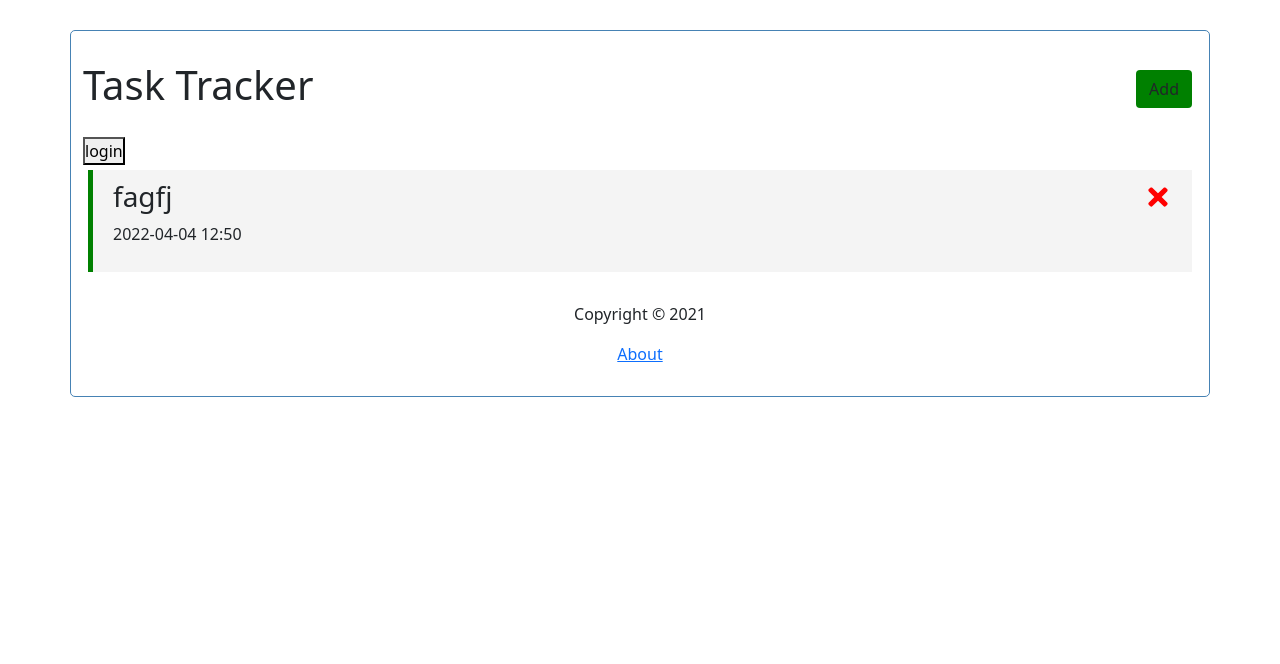
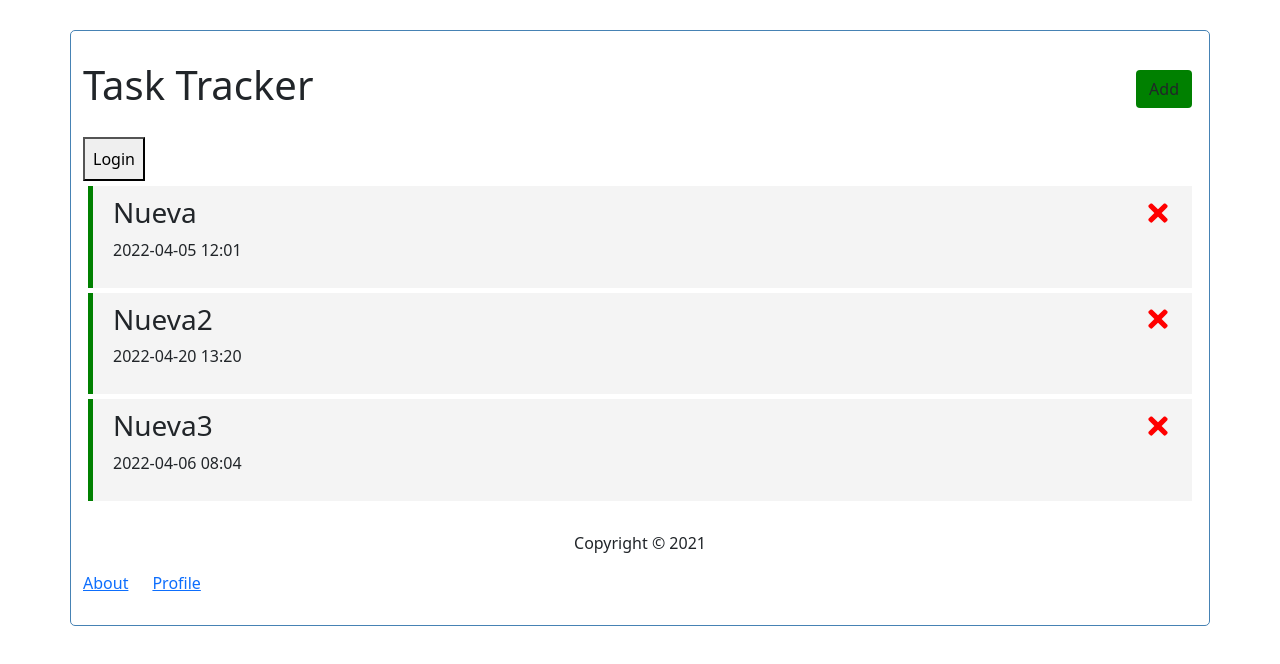
Before and after one commit to MarcosSanz1/reactFin-repo, a React (Create React App) app: page /taskTracker in a window 1280 px wide. Shown: the top 664 px of the page. Built offline with nearby package versions, Linux system fonts and the light colour scheme; data requests are answered from the project's data file.

Commit message:
Push terminar vista detalladade una task

```diff
--- a/db.json
+++ b/db.json
@@ -1,10 +1,25 @@
 {
   "tasks": [
     {
-      "text": "fagfj",
-      "date": "2022-04-05T22:00:00.000Z",
+      "name": "Nueva",
+      "day": "2022-04-05T12:01:18.727Z",
       "reminder": true,
-      "id": 4
+      "description": "Descripción de ejemplo",
+      "id": 1
+    },
+    {
+      "name": "Nueva2",
+      "day": "2022-04-20T13:20:00.000Z",
+      "reminder": true,
+      "description": "Descripción de ejemplo2",
+      "id": 2
+    },
+    {
+      "name": " Nueva3",
+      "day": "2022-04-06T08:04:06.494Z",
+      "reminder": true,
+      "description": "Ejemplo de descripción para la tarea número 3",
+      "id": 3
     }
   ]
 }
--- a/package.json
+++ b/package.json
@@ -15,6 +15,7 @@
     "react-datetime-picker": "^3.5.0",
     "react-dom": "^17.0.2",
     "react-icons": "^4.3.1",
+    "react-router": "^6.3.0",
     "react-router-dom": "^6.2.2",
     "react-scripts": "5.0.0",
     "sweetalert": "^2.1.2",
--- a/src/App.js
+++ b/src/App.js
@@ -1,5 +1,5 @@
 import { useState, useEffect } from "react";
-import { BrowserRouter as Router, Route, Routes} from "react-router-dom";
+import { BrowserRouter as Router, Route, Routes } from "react-router-dom";
 import React from "react";
 import Header from "./components/Header";
 import Tasks from "./components/Tasks";
@@ -8,10 +8,14 @@ import Footer from "./components/Footer";
 import About from "./components/About";
 import NotFound from "./components/NotFound";
 import TaskView from "./components/TaskView";
+import Profile from "./components/Profile";
+//import LoginButton from "./components/LoginButton";
 import swal from 'sweetalert';
 import "bootstrap/dist/css/bootstrap.min.css";
 
+
 const App = () => {
+
   // showAddTask -> Será un boolean para saber si el componente de AddTask se tiene que ver o no
   // "por defecto lo ponemos a false, porque queremos que lo muestre cuando cliquemos en el btn Add"
   // setShowAddTask -> Vamos a utilizar esta, solo para poder mostrar y ocultar, ya que está va a ser
@@ -45,6 +49,9 @@ const App = () => {
   // De forma predeterminada, el inicio de sesión tendrá un valor a falso. Ya que todavía no hemos iniciado sesión
   const [login, setLogin] = useState(false);
 
+  // ESTO LO PASO A
+  const [task, setTask] = useState({});
+
   // Función useEffect para sacar las tasks
   useEffect(() => {
     const getTasks = async () => {
@@ -69,11 +76,15 @@ const App = () => {
 
   // FETCH TASK
   // Guardará el contenido de una task que buscará por su id.
+  // DONDE LANZO ESTO???? - No me hace nada porque no se ejecuta
   const fetchTask = async (id) => {
     const res = await fetch(`http://localhost:3001/tasks/${id}`)
     const data = await res.json()
 
     console.log(data);
+    // navigate("/task/:id", {replace: true})
+    setTask(data);
+    console.log(task);
     return data
   }
 
@@ -88,10 +99,6 @@ const App = () => {
 
   // Usamos fetch para buscar la task de la API que queremos borrar y method para poner que queremos hacer
   const deleteTask = async (id) => {
-    await fetch(`http://localhost:3001/tasks/${id}`, {
-      method: 'DELETE'
-    })
-
 
     swal({
       title: "Are you sure?",
@@ -101,13 +108,19 @@ const App = () => {
       dangerMode: true,
     })
     .then((willDelete) => {
+      console.log(willDelete);
       if (willDelete) {
+        console.log("Entro")
         swal("Poof! Task has been deleted successfully", {
           icon: "success",
         })
         setTasks(tasks.filter((task) => task.id !== id));
+        fetch(`http://localhost:3001/tasks/${id}`, {
+        method: 'DELETE'
+    })
       }
     });
+    console.log(tasks)
   }
 
   // TOGGLE REMINDER
@@ -117,29 +130,30 @@ const App = () => {
   // si la id de la task es = a la que le recogemos, entonces vamos a tener un objeto específico con
   // la task que ya teníamos y cambiando el valor de reminder, que será lo opuesto de lo que tenía,
   // si tenía el valor a true ahora será false y viceversa. De lo contrario, va a devolver la task que ya teníamos
-  const toggleReminder = async (id) => {
-    const taskToToggle = await fetchTask(id)
-    const uptask = {...taskToToggle,
-    reminder: !taskToToggle.reminder}
 
-    console.log(uptask)
-    // Usamos fetch para buscar la task de la API que queremos buscar y method para poner que queremos hacer
-    const res = await fetch(`http://localhost:3001/tasks/${id}`, {
-      method: 'PUT',
-      headers: {
-        'Content-type': 'application/json'
-      },
-      // Guardamos en string el reminder de la task pasada por id
-      body: JSON.stringify(uptask),
-    })
+  // const toggleReminder = async (id) => {
+  //   const taskToToggle = await fetchTask(id)
+  //   const updateTask = {...taskToToggle,
+  //   reminder: !taskToToggle.reminder}
 
-    // const data = await res.json()
+  //   console.log(updateTask)
+  //   // Usamos fetch para buscar la task de la API que queremos buscar y method para poner que queremos hacer
+  //   const res = await fetch(`http://localhost:3001/tasks/${id}`, {
+  //     method: 'PUT',
+  //     headers: {
+  //       'Content-type': 'application/json'
+  //     },
+  //     // Guardamos en string el reminder de la task pasada por id
+  //     body: JSON.stringify(updateTask),
+  //   })
 
-    setTasks(tasks.map((task) =>
-    // task.id === id ? { ...task} : task))
-    task.id === id ? task = uptask : task))
-    // console.log(data);
-  }
+  //   // const data = await res.json()
+
+  //   setTasks(tasks.map((task) =>
+  //   // task.id === id ? { ...task} : task))
+  //   task.id === id ? task = updateTask : task))
+  //   // console.log(data);
+  // }
 
   // ADD TASK
   // const addTask = (task) => {
@@ -169,6 +183,18 @@ const App = () => {
     console.log(tasks)
   }
 
+  // const userLogin = () => {
+  //   const navigate = useNavigate();
+
+  //   // Al usar este Hook, le estamos indicando a React que el componente tiene que hacer algo después de renderizarse
+  //   // En useEffect
+  //   // [] solo se ejecutará la primera vez que entra, ["var"] se ejecutará con cada cambio de estado de esa variable
+  //   // y sin nada cada segundo o con cada tick.
+  //   if (!login) {
+  //     navigate("/", {replace: true})
+  //   }
+  // }
+
   // PODEMOS HACERLO CON function
   // Le pasamos al componente Tasks (la lista de tasks y funciones CRUD). También
   // podemos poner algún condicional antes de pasar las tasks a Tasks.js. Aquí por ejemplo
@@ -185,21 +211,23 @@ const App = () => {
         {/* setShowAddTask queremos establecerlo en el opuesto de cualquier valor */}
         <Header onAdd={() => setShowAddTask(!showAddTask)}
         showAdd={showAddTask}/>
-        <button onClick={() => setLogin(!login)}>{login ? "log out" : "login"}</button>
-        {/* Queremos que cuando se muestre la lista de tasks solo se muestre este,
-        no se muestre el About, para ello usamos dos rutas y exact */}
+        <button className="p-2" onClick={() => setLogin(!login)}>{login ? "Log out" : "Login"}</button>
+        {/* <LoginButton color={ login ? 'red' : 'white'}
+        text={login ? 'Log out' : 'Login'} /> */}
         <Routes>
           <Route path="/"
           element={
             <>
               {showAddTask ? <AddTask onAdd={addTask}/> : null}
               {tasks.length > 0 ? (<Tasks tasks={tasks} onDelete={deleteTask}
-              onToggle={toggleReminder} onAdd={addTask}/>) : ('No Tasks To Show')}
+              onAdd={addTask}/>) : ('No Tasks To Show')}
             </>
-          } exact />
+          } />
           <Route path="/about" element={<About/>} />
-          <Route path="*" element={<NotFound/>} />
-          <Route path="/task/:id" element={<TaskView/>} />
+          <Route path="/profile" element={<Profile login={login}/>} />
+          <Route path="*" element={<NotFound/>}/>
+          {/* Creo que necesito pase a TaskView lo que sacaba de data (era un objeto task)*/}
+          <Route path="/task/:id" element={<TaskView />} />
         </Routes>
         <Footer />
       </div>
@@ -213,18 +241,7 @@ const App = () => {
   //   }
   // }
 }
-
-// FALTA:
-// - Formulario:
-//  + Agregar datetimepicker y tipo "Date", usando la biblioteca Moment HECHO
-//  + Quitar el alert de faltan datos y que me salga lo que falta debajo de su input HECHO
-// lo he hecho con el "parámetro" de required que me saca una "pequeña alerta" de campo vacío
-//  + Arreglar etiquetas de los inputs HECHO
-//  + Cuando le de a save se cierre y no le tenga que dar a Close HECHO
-// - Arreglar lo del reminder, "que no le tenga que dar 4 veces" HECHO
-// - Cuando le de al icono de borrar me saque un "modal" SweetAlert para que el usuario tenga
-// que aceptar la eliminación. HECHO
-// - Por último "cambiar lo de CSS" por Bootstrap. Implementar Bootstrap IMPLEMENTADO EN FORM
+// Logica de validación porque me coge espacios en blanco
 
 // Comentario para cerrar el form con el boton Save:
 // Le seteo el valor de la boolean dentro de la función addTask, y como esta se la paso
@@ -279,7 +296,13 @@ const App = () => {
 // con URLSearchParams(useLocation().search), y con .get sobre este y ("first" o "last") podemos sacar el primer o último parámetro detras de &.
 
 // + Vamos a crear un nuevo estado para hacer un login. Este en un inicio estará a false ya que no hemos iniciado sesión.
-// Ahora crearemos un boton para el login que al clicar seteará el valor al contrario que estaba, para luego cambiar el contenido con un ternario
+// Ahora crearemos un boton para el login que al clicar seteará el valor al contrario que estaba, para luego cambiar el contenido con un ternario.
+// No funciona muy bien y el Redirect ya no existe.
+
+// + useHistory: Va mal no funciona
+
+// Redirect y useHistory lo hemos remplazado por useNavigation.
+// + useNavigate: Sirve para navegar hacia la ruta que le digas.
 
 // VOY POR: Tengo que crear un nuevo componente Profile.js, crear una ruta y un link para cambiar de page (como el About) y luego volver al video minuto 26:00
 // Me falta esto, el useHistory y el NestedRouting. Lo tengo que terminar en 1 hora
@@ -288,4 +311,16 @@ const App = () => {
 // Segundo commit
 // Tercero push
 
+// Para recoger los cambios del repositorio (git pull)
+
+// Puedo hacer dos funciones:
+// - Función en Tasks o TaskItem que tiene que tener el onDobleClick() para cambiar de ruta a la de "task/:id"
+// - Función que recoja/mande una task por id para luego en TaskView mostrar los parámetros de la task
+
+// Tengo que recoger el id de la devolución que hago en Tasks linea 31
+// Pasarle esa id a la página vista de la task
+// Y hacer un use effect en TaskView como hacía con la lista de tareas en App
+
+// ¿Que tengo que poner en la ruta ?
+
 export default App;
--- a/src/components/AddTask.js
+++ b/src/components/AddTask.js
@@ -1,14 +1,14 @@
 import React from 'react'
 import { useState } from 'react'
 import DateTimePicker from 'react-datetime-picker'
-import 'bootstrap/dist/css/bootstrap.min.css'
-import { Form, Button } from 'react-bootstrap'
+import { Form, Button, Row, Col } from 'react-bootstrap'
 
 const AddTask = ({ onAdd }) => {
     // Hemos importado el useState para guardar en el state de la lista de tasks, las nuevas tasks.
-    const [text, setText] = useState('')
-    const [reminder, setReminder] = useState(false)
+    const [name, setName] = useState('')
+    const [reminder, setReminder] = useState(false);
     const [day, setDay] = useState(new Date());
+    const [description, setDescription] = useState('');
 
     // Antes de añadir una nueva task vamos a querer revisarlas para asegurarmos de que se crea correctamente.
     const onSubmit = (e) => {
@@ -19,30 +19,44 @@ const AddTask = ({ onAdd }) => {
         //     return
         // }
 
+        console.log(description);
+
         // Si no, si está todo correctamente añadirá la task con los datos recogidos
-        onAdd({ text, day, reminder})
+        onAdd({ name, day, reminder, description})
         // Por último volverá a poner los valores iniciales (vacios).
-        setText('')
+        setName('')
         setDay(null)
         setReminder(false)
+        setDescription('')
     }
 
     // Vamos a crear el formulario con los inputs y funciones necesarias
   return (
     <Form onSubmit={onSubmit}>
+        <Row>
             <Form.Group className="mb-3" controlId="formName">
                 <Form.Label>Task</Form.Label>
                 <Form.Control type="text" required placeholder="Add Task"
-            value={text} onChange={(e) => setText(e.target.value)}/>
+                value={name} onChange={(e) => setName(e.target.value)}/>
             </Form.Group>
-        <Form.Group className="mb-3" controlId="formDate">
+            <Col>
+                <Form.Group as={Col} className="mb-3" controlId="formDate">
                     <Form.Label>Add Date</Form.Label>
                     <DateTimePicker required class="form-control" id="dateTime" onChange={setDay} value={day} />
                 </Form.Group>
-        <Form.Group className="mb-3" controlId="formCheckbox">
+            </Col>
+            <Col>
+                <Form.Group as={Col} className="mb-3" controlId="formCheckbox">
                     <Form.Check type="checkbox" label="Reminder" id="cbReminder" checked={reminder} value={reminder}
                     onChange={(e) => setReminder(e.currentTarget.checked)} />
                 </Form.Group>
+            </Col>
+            <Form.Group className="mb-3" >
+                <Form.Label>Description</Form.Label>
+                <Form.Control as="textarea" rows={3} id="txtaDescription"
+                onChange={(e) => setDescription(e.target.value)} value={description} />
+            </Form.Group>
+        </Row>
         <Button variant="dark" type="submit">Save Task</Button>
     </Form>
     // SIN BOOTSTRAP
--- a/src/components/Footer.js
+++ b/src/components/Footer.js
@@ -1,11 +1,19 @@
 import React from 'react'
+import { Col, Row } from 'react-bootstrap'
 import { Link } from 'react-router-dom'
 
 const Footer = () => {
   return (
     <footer>
-        <p>Copyright &copy; 2021</p>
-        <Link to='/about'>About</Link>
+    <p>Copyright &copy; 2021</p>
+      <Row>
+        <Col md="auto">
+          <Link to='/about'>About</Link>
+        </Col>
+        <Col md="auto">
+          <Link to='/profile'>Profile</Link>
+        </Col>
+      </Row>
     </footer>
   )
 }
--- /dev/null
+++ b/src/components/LoginButton.js
@@ -0,0 +1,22 @@
+import React from 'react'
+import PropTypes from 'prop-types'
+
+const LoginButton = ({color, text, onClick}) => {
+
+    return <button
+    onClick={onClick}
+    style={{background: color, border: "solid"} }
+    className='btn'>{text}</button>
+  }
+
+  LoginButton.defaulProps = {
+      color: 'steelblue'
+  }
+
+  LoginButton.propTypes = {
+      text: PropTypes.string,
+      color: PropTypes.string,
+      onClick: PropTypes.func
+  }
+
+  export default LoginButton
--- /dev/null
+++ b/src/components/Profile.js
@@ -0,0 +1,26 @@
+import React, { useEffect } from 'react'
+import { Link, useNavigate} from 'react-router-dom'
+
+// Creo que necesito pasar la función a App.js
+// La función tiene que recoger la variable login
+const Profile = ({ login }) => {
+    const navigate = useNavigate();
+
+    // Al usar este Hook, le estamos indicando a React que el componente tiene que hacer algo después de renderizarse
+    // En useEffect
+    // [] solo se ejecutará la primera vez que entra, ["var"] se ejecutará con cada cambio de estado de esa variable
+    // y sin nada cada segundo o con cada tick.
+    useEffect(() => {
+        if (!login) {
+            navigate("/", {replace: true})
+        }
+    }, [login]);
+  return (
+    <div>
+      <h4>User Profile</h4>
+      <Link to='/'>Go Back</Link>
+    </div>
+  )
+}
+
+export default Profile
--- a/src/components/TaskItem.js
+++ b/src/components/TaskItem.js
@@ -1,19 +1,24 @@
 import React from 'react'
 import { FaTimes } from 'react-icons/fa'
 import moment from 'moment'
+import { useNavigate } from 'react-router-dom'
 
 // Recogerá una task y la función onDelete. Le dará formato a esta y le diremos que cuando
 // clique en el icono llame a la función onDelete de App.js que le hemos pasado.
 // -> Con el paquete de react-icons podemos poner iconos propios de React. Además podemos
 // añadirle un estilo en el propio parámetro.
 // APUNTE: Cuando necesitamos sacar la id ponemos un () =>
-const TaskItem = ({ task, onDelete, onToggle }) => {
+const TaskItem = ({ task, onDelete, onView }) => {
+
+  const navigate = useNavigate();
+
   return (
     // Si el reminder de la task esta en true, devolverá la clase reminder. Si no, no tendrá nada.
     // El valor del reminder esta llegando del state de las tareas que tenemos. Entonces lo revisa todo el tiempo.
-    <div draggable="true" className={`task ${task.reminder ? 'reminder' : ''}`} onDoubleClick={() => onToggle(task.id)}>
+    // El onView si que lo hace porque me saca por consola la task seleccionada
+    <div draggable="true" className={`task ${task.reminder ? 'reminder' : ''}`} onDoubleClick={() => onView(task.id)}>
         <h3>
-            {task.text}{' '}
+            {task.name}{' '}
             <FaTimes style={{ color: 'red', cursor: 'pointer' }}
              onClick={() => onDelete(task.id)}/>
         </h3>
@@ -24,4 +29,7 @@ const TaskItem = ({ task, onDelete, onToggle }) => {
   )
 }
 
+// Ya no tengo que pasar el onToggle para editar. Si no que le tengo que pasar el que busca una task por id,
+// para que cuando le de a doble click me abra TaskView con la task de ese id.
+
 export default TaskItem
--- a/src/components/TaskView.js
+++ b/src/components/TaskView.js
@@ -1,15 +1,39 @@
 import React from 'react'
 import { useLocation, useParams } from 'react-router-dom'
+import { useEffect, useState } from 'react';
+import { useFetch } from '../hooks/useFetch';
 
+// El task esta vacio no me setea el task con el data de la función fetchTask
 const TaskView = () => {
-    const id = useParams();
+  // const [task, setTask] = useState(null);
 
-    const query = new URLSearchParams(useLocation().search)
+  const params = useParams();
+
+  const { task, error, loading } = useFetch(
+    "http://localhost:3001/tasks/" + params.id
+
+
+  );
+
+    // useEffect(() => {
+    //   const getTask = async () => {
+    //     const tasksFromServer = await fetchTask()
+    //     setTask(tasksFromServer)
+    //   }
+
+    //   getTask();
+    // },[])
+
+    console.log(task.reminder)
+    console.log(error)
+    // Esta linea la usaba para recoger los parametros de la url
+    // const query = new URLSearchParams(useLocation().search)
   return (
       <>
-      <h2>Id is = {id.id}</h2>
-      <h2>{query.get("first")}</h2>
-      <h2>{query.get("last")}</h2>
+      <h2>Id is = {params.id}</h2>
+      <h2>{task.name}</h2>
+      {/* <h2>{query.get("first")}</h2>
+      <h2>{query.get("last")}</h2> */}
       </>
   )
 }
--- a/src/components/Tasks.js
+++ b/src/components/Tasks.js
@@ -1,5 +1,8 @@
+import { useNavigate } from 'react-router-dom'
 import Task from './TaskItem'
 //import { useState } from 'react'
+
+const navigate = useNavigate
 
 // TASKS IN STATE
 // Queremos que la lista de tareas sea parte de nuestro state, para ello llamamos al hook useState
@@ -16,14 +19,28 @@ import Task from './TaskItem'
 // Recogemos las tasks y las funciones de App.js y lanzamos la lista con un formato. Necesitaremos .map para montar la lista
 // Este formato vendrá por parte de otro componente donde tendremos formato que usa cada item del array.
 // Por ello uno a uno le vamos pasando a TaskItem.js la propia task y la función onDelete
-const Tasks = ({ tasks, onDelete, onToggle}) => {
+
+// FETCH TASK
+  // Guardará el contenido de una task que buscará por su id.
+  const fetchTask = async (id) => {
+    const res = await fetch(`http://localhost:3001/tasks/${id}`)
+    const data = await res.json()
+
+    // El sacar la task funciona falla el cambiar de ruta
+    // Luego tengo que pasar el resultado a TaskView
+    console.log(data.id);
+    navigate("/task/:id", {replace: true})
+    return data.id
+  }
+
+const Tasks = ({ tasks, onDelete}) => {
   return (
     <div>
         {tasks.map((task) => (
         <Task
          key={task.id}
          task={task}
-         onDelete={onDelete} onToggle={onToggle}/>
+         onDelete={onDelete} onView={fetchTask}/>
         ))}
     </div>
   )
--- /dev/null
+++ b/src/hooks/useFetch.js
@@ -0,0 +1,31 @@
+import { useEffect, useState } from 'react'
+
+export const useFetch = (url) => {
+    const [tasks, setTasks] = useState([]);
+    const [error, setError] = useState("");
+    const [loading, setLoading] = useState(false);
+    const [showAddTask, setShowAddTask] = useState(false)
+    const [login, setLogin] = useState(false);
+    const [task, setTask] = useState({
+        id: null,
+        name: '',
+        day: '',
+        reminder: false,
+        description: ''
+    });
+
+    useEffect(() => {
+        setLoading(true);
+        fetch(url)
+            .then((res) => res.json())
+            .then((tasks) => setTasks(tasks))
+            .then((showAddTask) => setShowAddTask(!showAddTask))
+            .then((login) => setLogin(!login))
+            .then((task) => setTask(task))
+            .catch((e) => setError("Ocurrió un error"))
+            .finally(() => setLoading(false));
+
+    }, [url]);
+
+    return { tasks, error, loading, showAddTask, login, task };
+};
```
Also changed, not shown: 1 other file (tests, documents, lock files or other folders). Lines whose indentation alone changed are shown as unchanged.
